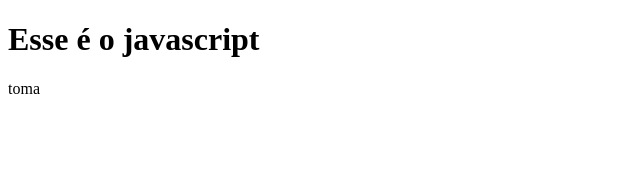
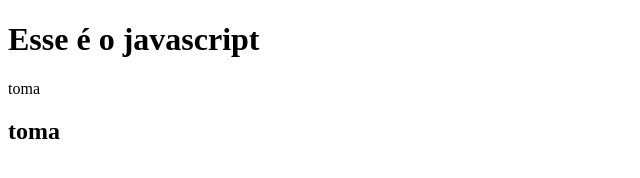
Before and after one commit to BlackTsuke/testedotesteGit, a plain HTML site: page index.html in a window 1280 px wide. Shown: the full height of the page, 0-640 px from the left. Drawn offline with Linux system fonts and the light colour scheme.

Commit message:
Atualizado

```diff
--- a/index.html
+++ b/index.html
@@ -12,6 +12,7 @@
 <body>
   <h1>Esse é o javascript</h1>
   <p>toma</p>
+  <h2>toma</h2>
 </body>
 
 </html>
```
